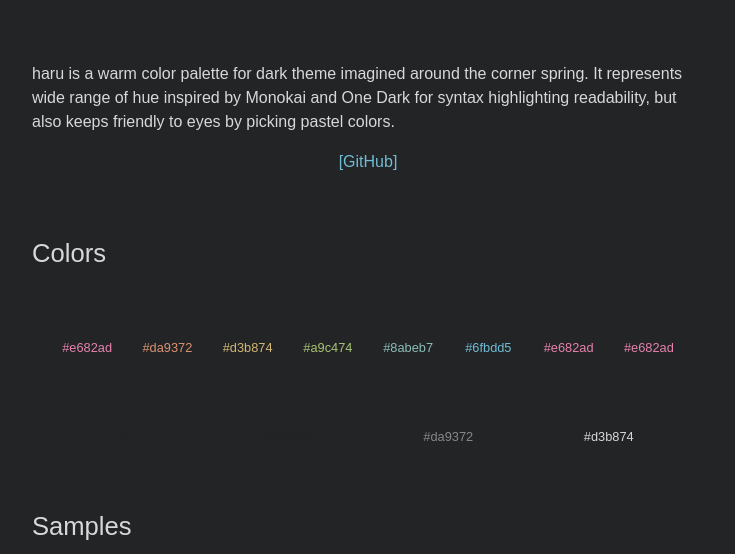
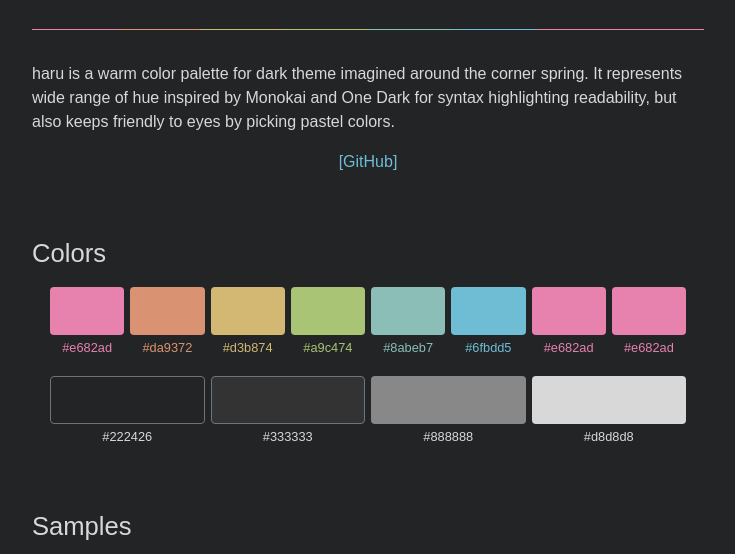
Before and after one commit to haru067/haru, a plain HTML site: page dist/haru.html in a window 1280 px wide. Shown: the part 205-759 px from the top of the page, without its empty margins (272-1007 px from the left). Drawn offline with nearby package versions, Linux system fonts and the light colour scheme; a web font is replaced by a local one.

Commit message:
Fix html template

```diff
--- a/dist/haru.html
+++ b/dist/haru.html
@@ -39,7 +39,7 @@
     }
 
     .base0   { color: #222426; }
-    .base1   { color: #222426; }
+    .base1   { color: #333333; }
     .base2   { color: #888888; }
     .base3   { color: #d8d8d8; }
     .red     { color: #e682ad; }
@@ -50,18 +50,18 @@
     .blue    { color: #6fbdd5; }
     .violet  { color: #e682ad; }
     .magenta { color: #e682ad; }
-    .base0-bg   { color: #222426; }
-    .base1-bg   { color: #222426; }
-    .base2-bg   { color: #888888; }
-    .base3-bg   { color: #d8d8d8; }
-    .red-bg     { color: #e682ad; }
-    .orange-bg  { color: #da9372; }
-    .yellow-bg  { color: #d3b874; }
-    .green-bg   { color: #a9c474; }
-    .cyan-bg    { color: #8abeb7; }
-    .blue-bg    { color: #6fbdd5; }
-    .violet-bg  { color: #e682ad; }
-    .magenta-bg { color: #e682ad; }
+    .base0-bg   { background-color: #222426; }
+    .base1-bg   { background-color: #333333; }
+    .base2-bg   { background-color: #888888; }
+    .base3-bg   { background-color: #d8d8d8; }
+    .red-bg     { background-color: #e682ad; }
+    .orange-bg  { background-color: #da9372; }
+    .yellow-bg  { background-color: #d3b874; }
+    .green-bg   { background-color: #a9c474; }
+    .cyan-bg    { background-color: #8abeb7; }
+    .blue-bg    { background-color: #6fbdd5; }
+    .violet-bg  { background-color: #e682ad; }
+    .magenta-bg { background-color: #e682ad; }
 
     .psuedo-border { height: 1px; margin: 2rem 0rem; color: rgba(0, 0, 0, 0) }
     .color-sample { height: 3rem; margin: 3px; }
@@ -106,10 +106,10 @@
         <div class="col magenta"><div class="color-sample magenta-bg rounded"> </div>#e682ad</div>
       </div>
       <div class="row no-gutters mt-3">
-        <div class="col base0"><div class="color-sample base0-bg rounded"> </div>#</div>
-        <div class="col base1"><div class="color-sample base1-bg rounded"> </div>#e682ad</div>
-        <div class="col base2"><div class="color-sample base2-bg rounded"> </div>#da9372</div>
-        <div class="col base3"><div class="color-sample base3-bg rounded"> </div>#d3b874</div>
+        <div class="col base3"><div class="color-sample base0-bg rounded border border-secondary"> </div>#222426</div>
+        <div class="col base3"><div class="color-sample base1-bg rounded border border-secondary"> </div>#333333</div>
+        <div class="col base3"><div class="color-sample base2-bg rounded"> </div>#888888</div>
+        <div class="col base3"><div class="color-sample base3-bg rounded"> </div>#d8d8d8</div>
       </div>
     </div>
   </p>
--- a/src/haru.yml
+++ b/src/haru.yml
@@ -1,7 +1,7 @@
 scheme: "haru"
 author: "haru067"
 base0  : "222426"
-base1  : "222426"
+base1  : "333333"
 base2  : "888888"
 base3  : "d8d8d8"
 red    : "e682ad"
```
Also changed, not shown: template/haru.html (+21 -21 lines).
